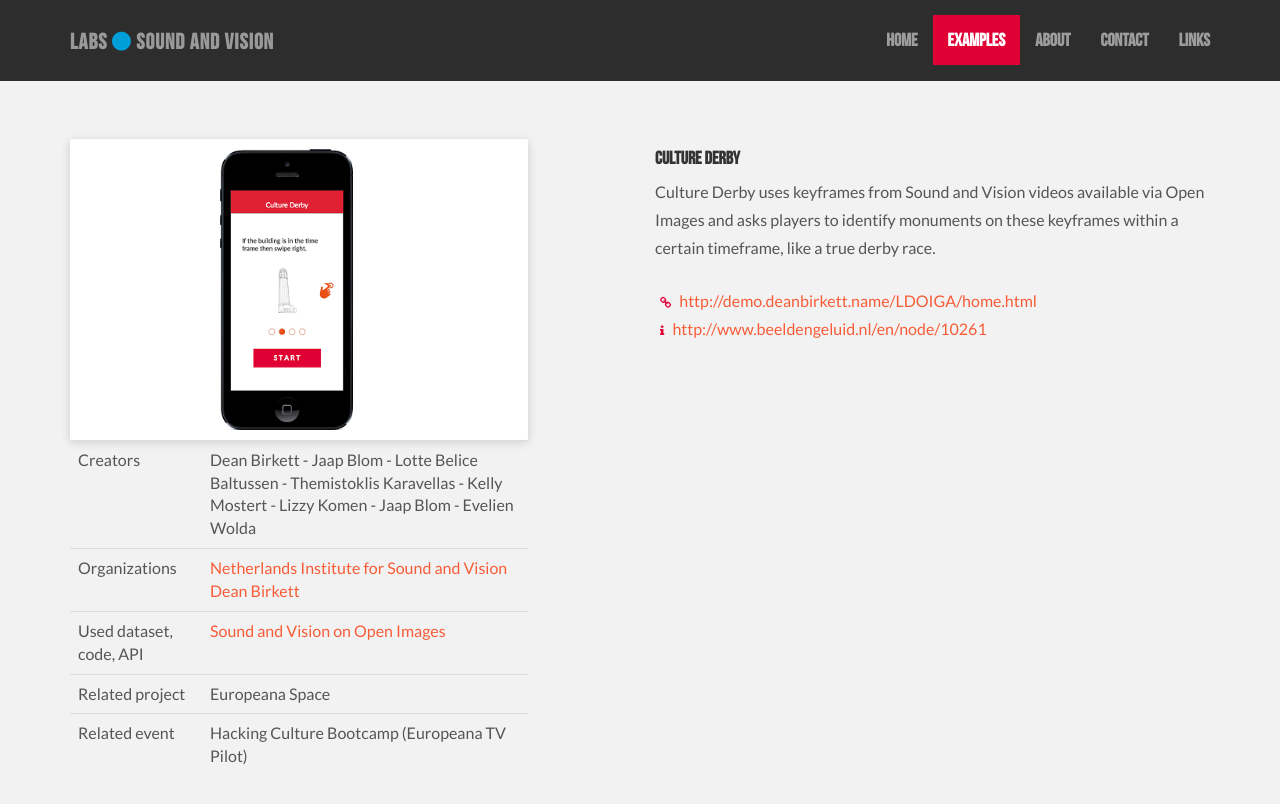
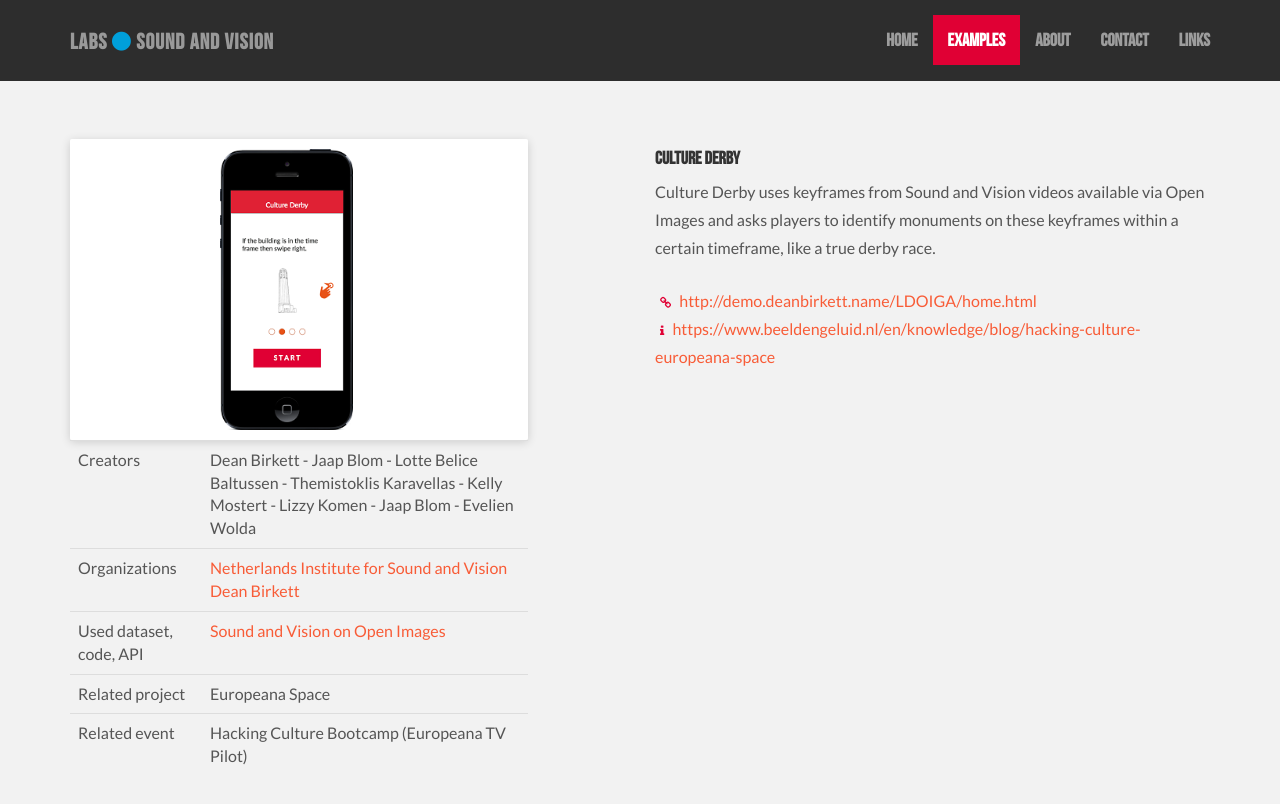
Before and after one commit to roelandordelman/labs, a Jekyll site: the page built from _examples/culture-derby.md, in a window 1280 px wide. Shown: the top 804 px of the page. Built offline with Jekyll 4.4.1, drawn with Linux system fonts in a browser that asks for light colours; some of the changed lines change nothing that is shown.

Commit message:
Updated Culture Derby

```diff
--- a/_examples/culture-derby.md
+++ b/_examples/culture-derby.md
@@ -4,7 +4,7 @@
 example_id: 7bda91a0-a315-11e5-93ae-005056a71e3a
 menu: examples
 website_url: http://demo.deanbirkett.name/LDOIGA/home.html
-info_url: http://www.beeldengeluid.nl/en/node/10261
+info_url: https://www.beeldengeluid.nl/en/knowledge/blog/hacking-culture-europeana-space
 thumb_image: "/uploads/culture_derby_poster.png"
 poster_image: "/uploads/culture_derby_poster.png"
 description: A metadata tagging game
```
